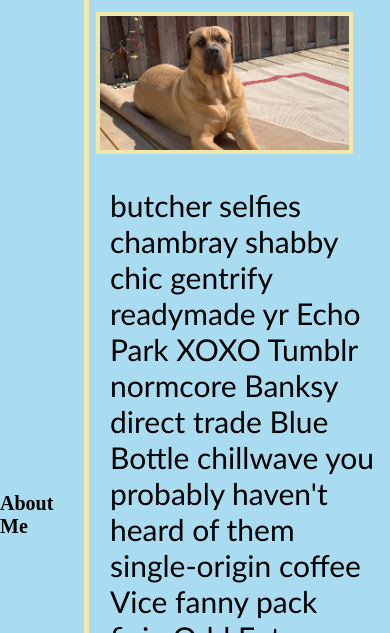
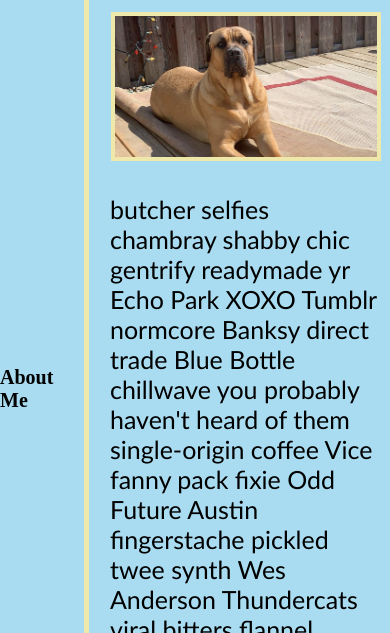
Before and after one commit to Wizeeee/My-Portfolio, a plain HTML site: page index.html in a window 390 px wide. Shown: the part 211-844 px from the top of the page. Drawn offline with Linux system fonts and the light colour scheme.

Commit message:
reposition d profile photo

```diff
--- a/assets/css/style.css
+++ b/assets/css/style.css
@@ -475,11 +475,17 @@ footer {
   /*content section resizing*/
 
   .content {
-    font-size: 30px;
+    font-size: 25px;
     flex-direction: column-reverse;
   }
 
   /*about me section photo re-positioning*/
+  .img {
+    display: flex;
+    justify-content: center;
+    flex-basis: 25%;
+    padding: 15px 2px 15px 15px;
+  }
 
   #photo {
     max-block-size: fit-content;
```
